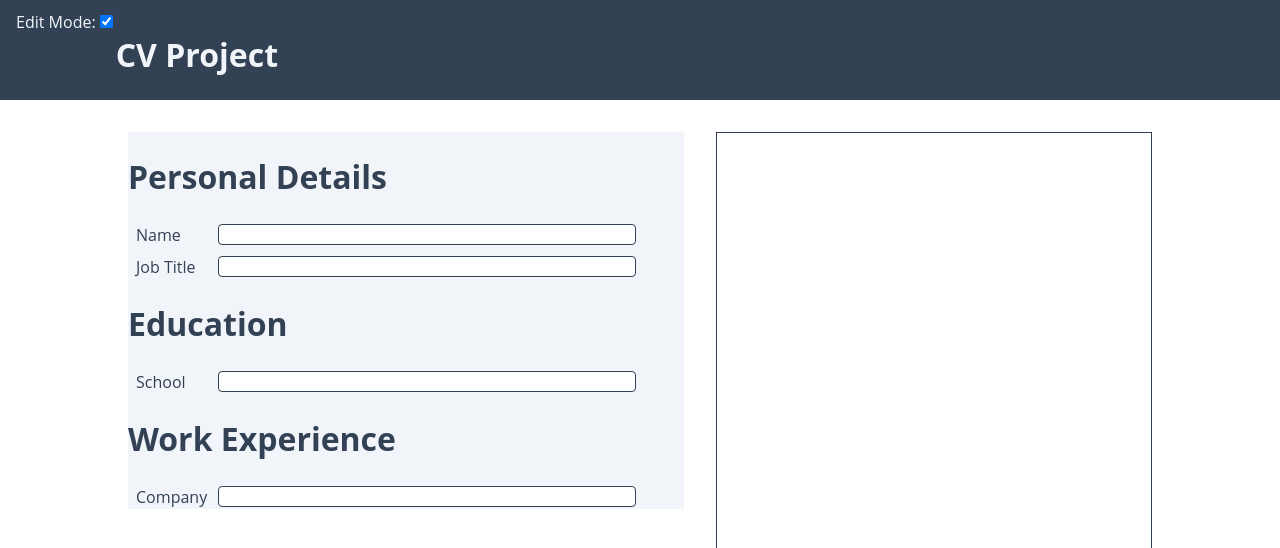
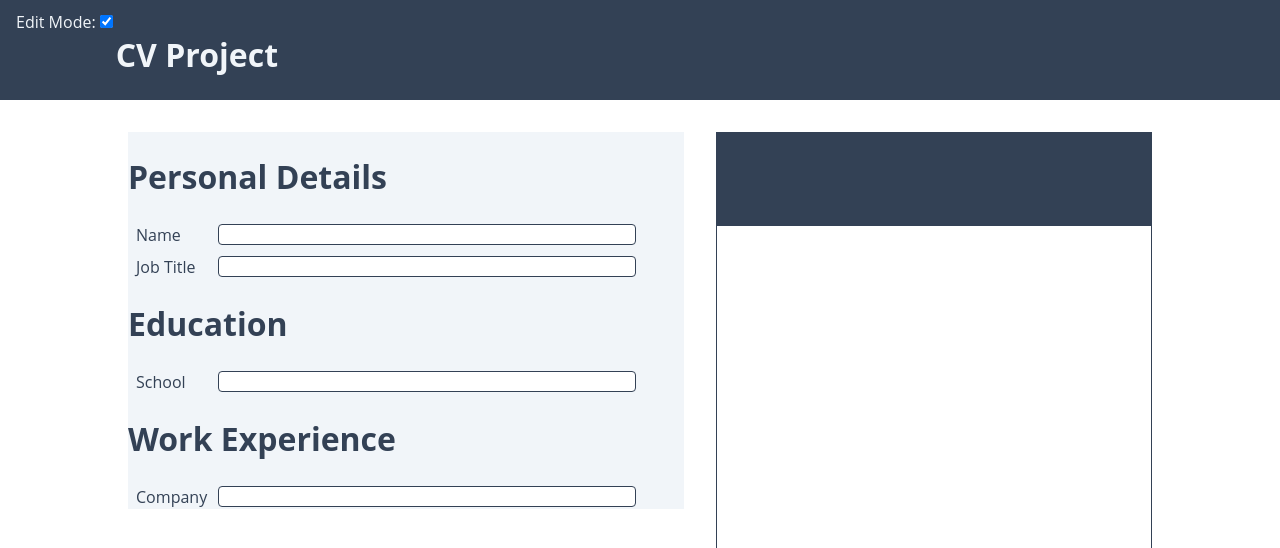
Before and after one commit to oaktec/odin-cv-project, a React (Create React App) app: page / in a window 1280 px wide. Shown: the top 548 px of the page. Built offline with nearby package versions, Linux system fonts and the light colour scheme.

Commit message:
Begin styling preview pane, set var to pane width

```diff
--- a/src/styles/style.css
+++ b/src/styles/style.css
@@ -62,9 +62,30 @@ body {
 }
 
 .preview-pane {
+  --preview-max-width: min(100%, calc(0.7 * (90vh - 100px)));
   border: 1px solid #334155;
   margin: auto 0;
   flex: 1;
-  max-width: min(100%, calc(0.7 * (90vh - 100px)));
+  max-width: var(--preview-max-width);
   aspect-ratio: 0.7;
 }
+.preview-pane__header {
+  background: #334155;
+  color: #f1f5f9;
+  display: grid;
+  grid-template-columns: 5% 65% 30%;
+  grid-template-rows: 60% 40%;
+  align-items: center;
+  justify-items: center;
+  height: 15%;
+  width: 100%;
+}
+.preview-pane__name {
+  text-transform: uppercase;
+  grid-area: 1 / 2 / 2 / 3;
+}
+.preview-pane__job-title {
+  grid-area: 2 / 2 / 3 / 3;
+  width: 100%;
+  height: 60%;
+}
```
